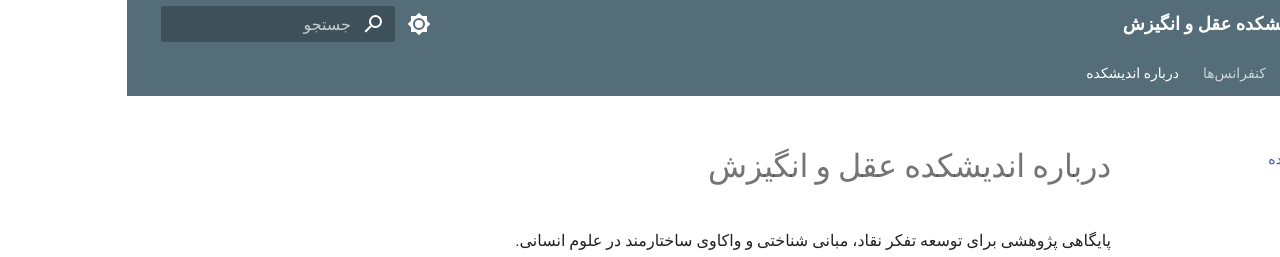
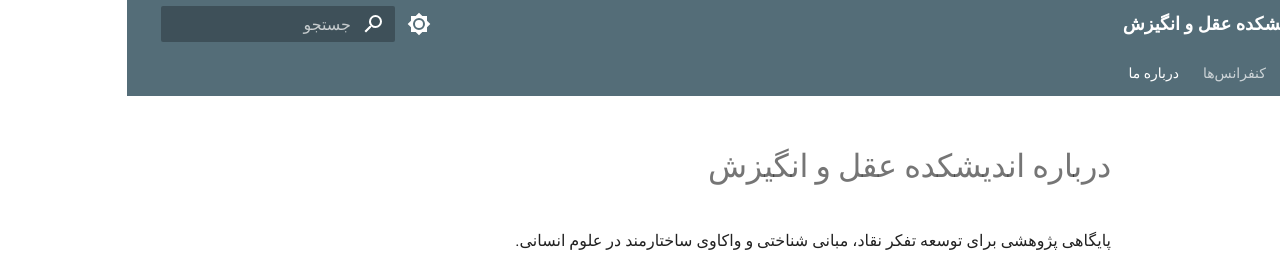
Before and after one commit to mta-conferences/mta-conferences.github.io, an MkDocs documentation site: the page built from docs/about.md, in a window 1280 px wide. Shown: the top 257 px of the page. Built offline with MkDocs 1.6.1 and Material for MkDocs 9.7.7, drawn with Linux system fonts in a browser that asks for light colours.

Commit message:
Update navigation items in mkdocs.yml

```diff
--- a/mkdocs.yml
+++ b/mkdocs.yml
@@ -1,3 +1,8 @@
+nav:
+  - صفحه اصلی: index.md
+  - کنفرانس‌ها:
+      - کنفرانس نخست: https://aqloangizeh.ir/The-Frist-Conference/
+  - درباره ما: about.md
 site_name: اندیشکده عقل و انگیزش
 site_description: Institute of Cognition & Motive
 site_author: اندیشکده عقل و انگیزش
@@ -28,4 +33,4 @@ nav:
   - صفحه اصلی: index.md
   - کنفرانس‌ها:
       - کنفرانس نخست: https://aqloangizeh.ir/The-Frist-Conference/
-  - درباره اندیشکده: about.md
+  - درباره ما: about.md
```
